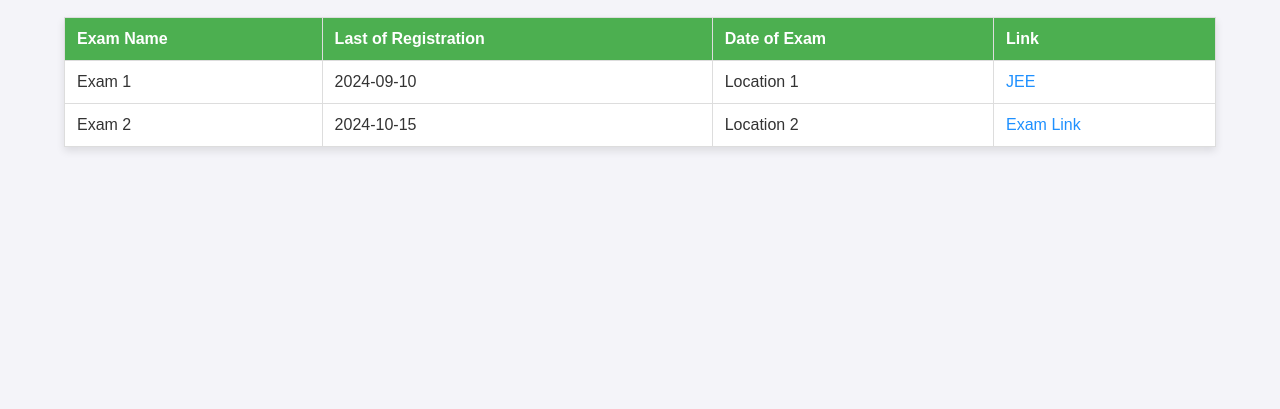
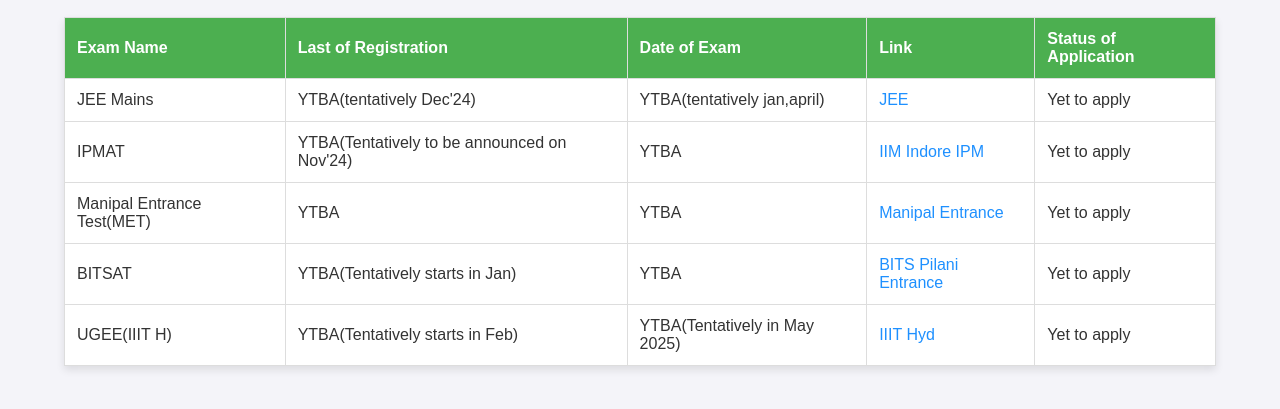
Before and after one commit to sreeshma04/upcoming-exams, a plain HTML site: page index.html in a window 1280 px wide. Shown: the part 81-490 px from the top of the page. Drawn offline with Linux system fonts and the light colour scheme.

Commit message:
added exam names- initial

```diff
--- a/index.html
+++ b/index.html
@@ -1,11 +1,13 @@
 <!DOCTYPE html>
 <html lang="en">
+
 <head>
     <meta charset="UTF-8">
     <meta name="viewport" content="width=device-width, initial-scale=1.0">
     <title>Upcoming Exams</title>
     <link rel="stylesheet" href="styles.css">
 </head>
+
 <body>
     <div class="container">
         <h1>List of Upcoming Exams</h1>
@@ -16,23 +18,49 @@
                     <th>Last of Registration</th>
                     <th>Date of Exam</th>
                     <th>Link</th>
+                    <th>Status of Application</th>
                 </tr>
             </thead>
             <tbody>
                 <tr>
-                    <td>Exam 1</td>
-                    <td>2024-09-10</td>
-                    <td>Location 1</td>
-                    <td><a href="https://www.google.com" target="_blank">JEE</a></td>
+                    <td>JEE Mains</td>
+                    <td>YTBA(tentatively Dec'24)</td>
+                    <td>YTBA(tentatively jan,april)</td>
+                    <td><a href="https://jeemain.nta.ac.in/" target="_blank">JEE</a></td>
+                    <td>Yet to apply</td>
                 </tr>
                 <tr>
-                    <td>Exam 2</td>
-                    <td>2024-10-15</td>
-                    <td>Location 2</td>
-                    <td><a href="https://example.com" target="_blank">Exam Link</a></td>
+                    <td>IPMAT</td>
+                    <td>YTBA(Tentatively to be announced on Nov'24)</td>
+                    <td>YTBA</td>
+                    <td><a href="https://iimidr.ac.in/programmes/academic-programmes/five-year-integrated-programme-in-management-ipm/ipm-admissions-details/"
+                            target="_blank">IIM Indore IPM</a></td>
+                    <td>Yet to apply</td>
+                </tr>
+                <tr>
+                    <td>Manipal Entrance Test(MET)</td>
+                    <td>YTBA</td>
+                    <td>YTBA</td>
+                    <td><a href="https://apply.manipal.edu/" target="_blank">Manipal Entrance</a></td>
+                    <td>Yet to apply</td>
+                </tr>
+                <tr>
+                    <td>BITSAT</td>
+                    <td>YTBA(Tentatively starts in Jan)</td>
+                    <td>YTBA</td>
+                    <td><a href="https://www.bitsadmission.com/" target="_blank">BITS Pilani Entrance</a></td>
+                    <td>Yet to apply</td>
+                </tr>
+                <tr>
+                    <td>UGEE(IIIT H)</td>
+                    <td>YTBA(Tentatively starts in Feb)</td>
+                    <td>YTBA(Tentatively in May 2025)</td>
+                    <td><a href="https://ugadmissions.iiit.ac.in/" target="_blank">IIIT Hyd</a></td>
+                    <td>Yet to apply</td>
                 </tr>
             </tbody>
         </table>
     </div>
 </body>
+
 </html>
```
